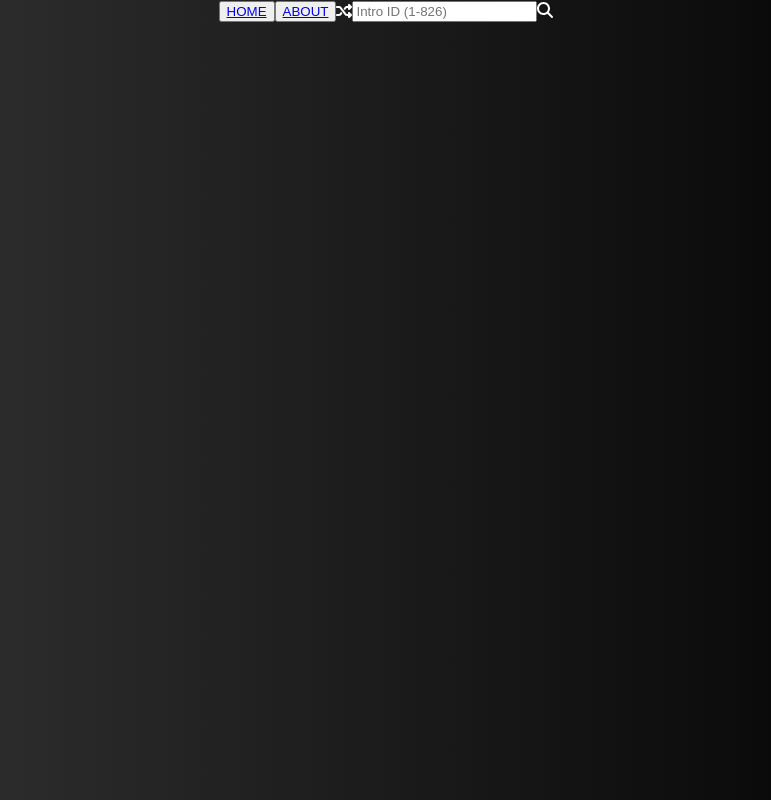
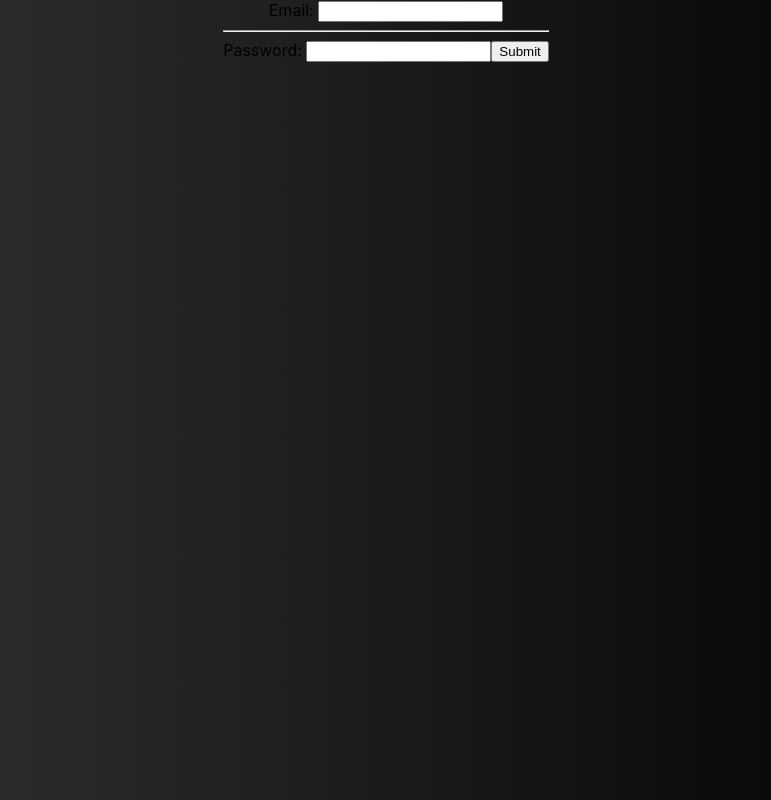
Before and after one commit to joeljf24/rick-and-morty, a React (Create React App) app: page / in a window 1280 px wide. Before the commit this address had no page. Shown: the whole page, without its empty margins (254-1025 px from the left). Built offline with nearby package versions, Linux system fonts and the light colour scheme.

Commit message:
T: React Forms + Extra

```diff
--- a/src/App.js
+++ b/src/App.js
@@ -3,15 +3,36 @@ import Cards from './components/Cards/Cards.jsx';
 import Nav from './components/Nav/Nav';
 import About from './components/About/About';
 import Detail from './components/Detail/Detail'
-import { useState } from 'react';
+import Form from './components/Form/Form';
+import { useState, useEffect } from 'react';
 import axios from 'axios';
-import { Routes, Route } from 'react-router-dom';
+import { Routes, Route, useLocation, useNavigate } from 'react-router-dom';
 
-// const URL_BASE = ''
-// const API_KEY = ''
+const email = 'jere@gmail.com';
+const password = 'henry1';
 
 function App() {
+   const location = useLocation();
+   const navigate = useNavigate();
+
    const [characters, setCharacters] = useState([])
+   const [access, setAccess] = useState(false);
+
+   const login = (userData) => {
+      if(userData.email === email && userData.password === password){
+         setAccess(true)
+         navigate('/home')
+      }
+   }
+
+   const logout = () => {
+         setAccess(false)
+         navigate('/')
+      }
+
+   useEffect (() => {
+      !access && navigate('/')
+   }, [access])
 
    const onSearch = (id) => {
       axios(`https://rickandmortyapi.com/api/character/${id}`)
@@ -31,9 +52,14 @@ function App() {
 
    return (
       <div className='App'>
-         <Nav onSearch={onSearch}/>
+         {
+            location.pathname !== '/'
+            ? <Nav onSearch={onSearch} logout={logout}/>
+            : null
+         }
 
          <Routes>
+            <Route path='/' element={<Form login={login}/>}/>
             <Route path='/home' element={<Cards characters={characters} onClose={onClose}/>}/>
             <Route path='/abot' element={<About/>}/>
             <Route path='/detail/:id' element={<Detail/>}/>
@@ -44,3 +70,7 @@ function App() {
 }
 
 export default App;
+
+
+// const URL_BASE = ''
+// const API_KEY = ''
--- a/src/components/Card/Card.jsx
+++ b/src/components/Card/Card.jsx
@@ -1,15 +1,22 @@
-import { Link } from 'react-router-dom'
+import { NavLink } from 'react-router-dom'
 import style from './Card.module.css';
 
 export default function Card({id, name, status, species, gender, origin, image, onClose}) {
    return (
       <div className={style.cardContainer}>
+
+         <div>
+            <button className={style.closeButton} onClick={() => onClose(id)}>X</button>
+         </div>
+
          <div className={style.imageContainer}>
-            <button className={style.closeButton} onClick={() => onClose(id)}>X</button>
             <img className={style.characterImage} src={image} alt='' />
-            <Link to={`/detail/${id}`}>
+         </div>
+
+         <div>
+            <NavLink className={style.link} to={`/detail/${id}`}>
                <h2 className={style.name}>{name}</h2>
-            </Link>
+            </NavLink>
          </div>
 
          {/* <div>
--- a/src/components/Card/Card.module.css
+++ b/src/components/Card/Card.module.css
@@ -4,11 +4,10 @@ flex-direction: column;
 align-items: center;
 background-image: url('../../assets/fondoDeCarta.jpg');
 background-position: center;
-width: auto;
+width: 100%;
 border: 3px solid white;
-border-radius: 10px;
-padding: 10px;
-cursor: pointer;
+border-radius: 20px;
+padding: 25px 25px;
 -moz-animation-name: grayscale;
 backface-visibility: hidden;
 transition: transform 0.5s ease-out;
@@ -19,6 +18,12 @@ transition: transform 0.5s ease-out;
 }
 
 .imageContainer {
+    width: 60%;
+    height: 70%;
+    border: 3px solid white;
+    border-radius: 50%;
+    overflow: hidden;
+    object-fit: cover;
     position: relative;
     text-align: center;
     display: inline-block;
@@ -30,6 +35,7 @@ transition: transform 0.5s ease-out;
     position: absolute;
     top: 5px;
     right: 5px;
+    border-top-right-radius: 10px;
 }
 
 .closeButton:hover {
@@ -43,7 +49,11 @@ transition: transform 0.5s ease-out;
 }
 
 .characterImage {
-    display: block;
     width: 100%;
-    height: auto;
+    height: 50%;
+    object-fit: cover;
 }
+
+.link {
+    text-decoration: none;
+}
--- a/src/components/Detail/Detail.jsx
+++ b/src/components/Detail/Detail.jsx
@@ -21,7 +21,7 @@ const Detail = () => {
 
     return(
         <div>
-            <h2>{character?.name}</h2>
+            <h1>{character?.name}</h1>
             <h2>{character?.status}</h2>
             <h2>{character?.species}</h2>
             <h2>{character?.gender}</h2>
--- /dev/null
+++ b/src/components/Form/Form.jsx
@@ -0,0 +1,43 @@
+import { useState } from "react";
+import validation from "../Validation/Validation";
+
+const Form = ({ login }) => {
+    const [errors, setErrors] = useState({})
+    const [userData, setUserData] = useState({
+        email: '',
+        password: ''
+    })
+
+    const handleChange = (event) => {
+        setUserData({
+            ...userData,
+            [event.target.name]: event.target.value
+        })
+        setErrors(validation ({
+            ...userData,
+            [event.target.name]: event.target.value
+        }))
+    }
+
+    const handleSubmit = (event) => {
+        event.preventDefault();
+        login(userData);
+    }
+
+    return(
+        <form onSubmit={handleSubmit}>
+            <label htmlFor="email">Email: </label>
+            <input type="email" name="email" value={userData.email} onChange={handleChange}/>
+            {errors.email && <p style={{color: 'red'}}>{errors.email}</p>}
+            <hr />
+
+            <label htmlFor="password">Password: </label>
+            <input type="password" name="password" value={userData.password} onChange={handleChange}/>
+            {errors.password && <p style={{color: 'red'}}>{errors.password}</p>}
+
+            <button>Submit</button>
+        </form>
+    )
+}
+
+export default Form;
--- a/src/components/Nav/Nav.jsx
+++ b/src/components/Nav/Nav.jsx
@@ -1,11 +1,11 @@
 import SearchBar from '../SearchBar/SearchBar';
-import { Link } from 'react-router-dom';
+import { NavLink } from 'react-router-dom';
 import style from './Nav.module.css';
 import { RandomIcon } from './styled.components';
-import { faShuffle } from '@fortawesome/free-solid-svg-icons';
+import { faShuffle, faHouse } from '@fortawesome/free-solid-svg-icons';
 
 
-const Nav = ({onSearch}) => {
+const Nav = ({ onSearch, logout }) => {
 
     const randomize = () => {
         for (let i = 0; i < 4; i++) {
@@ -15,14 +15,20 @@ const Nav = ({onSearch}) => {
 
     return (
         <nav className={style.topBar}>
+
             <button>
-                <Link to='/home'>HOME</Link>
+                <NavLink icon={faHouse} to='/home'>HOME</NavLink>
             </button>
+
             <button>
-                <Link to='/about'>ABOUT</Link>
+                <NavLink to='/about'>ABOUT</NavLink>
             </button>
+
             <RandomIcon icon={faShuffle} onClick={randomize}></RandomIcon>
+
             <SearchBar onSearch={onSearch}/>
+
+            <button onClick={logout}>LogOut</button>
         </nav>
     )
 }
--- a/src/components/Nav/Nav.module.css
+++ b/src/components/Nav/Nav.module.css
@@ -1,4 +1,7 @@
 .topBar {
     display: flex;
     align-items: center;
+    justify-content: space-between;
+    height: 85px;
+    padding: 5px 10%;
 }
--- a/src/components/Nav/styled.components.js
+++ b/src/components/Nav/styled.components.js
@@ -1,5 +1,15 @@
 import styled from 'styled-components'
 import { FontAwesomeIcon } from '@fortawesome/react-fontawesome'
+
+export const HomeIcon = styled(FontAwesomeIcon)`
+    color: white;
+    font-size: 1rem;
+`
+
+export const AboutIcon = styled(FontAwesomeIcon)`
+    color: white;
+    font-size: 1rem;
+`
 
 export const RandomIcon = styled(FontAwesomeIcon)`
     color: white;
--- a/src/components/SearchBar/SearchBar.jsx
+++ b/src/components/SearchBar/SearchBar.jsx
@@ -1,6 +1,6 @@
 import { useState } from 'react';
+import { SearchIcon } from './styled.components';
 import { faMagnifyingGlass } from '@fortawesome/free-solid-svg-icons'
-import { SearchIcon } from './styled.components';
 
 export default function SearchBar({onSearch}) {
    const [id, setId] = useState('');
--- /dev/null
+++ b/src/components/Validation/Validation.jsx
@@ -0,0 +1,27 @@
+const validation = (userData) => { // Va con minuscula porque es una funcion, no un componente
+    const errors = {};
+
+    // errores en cuanto al email
+    if(!/^[A-Z0-9._%+-]+@[A-Z0-9.-]+\.[A-Z]{2,4}$/i.test(userData.email)){
+        errors.email = 'El email ingresado no es válido.'
+    }
+    if(!userData.email){
+        errors.email = 'Debe ingresar el email.'
+    }
+    if(userData.email.length < 35) {
+        errors.email = 'El email no puede superar los 35 caracteres.'
+    }
+
+    // errores en cuanto a la password
+    if(!/.*\d+/.test(userData.password)){
+        errors.password = 'La contraseña debe poseer al menos un número.'
+    }
+    if(userData.password.length < 6 || userData.password.length > 10){
+        errors.password = 'La contraseña debe poseer entre 6 o 10 caracteres'
+    }
+
+
+    return errors;
+}
+
+export default validation;
```
Also changed, not shown: src/components/Error/Error404.jsx (added).
